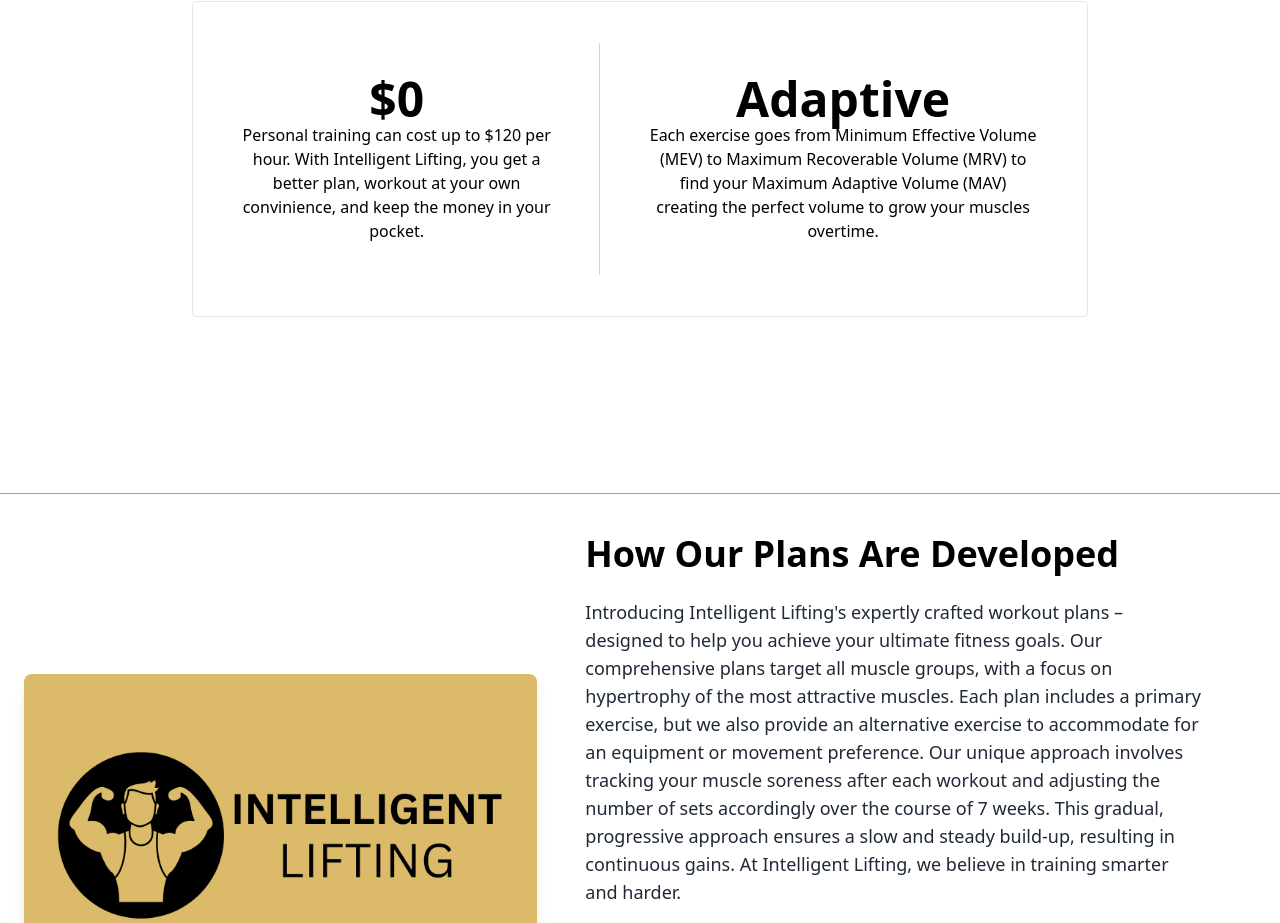
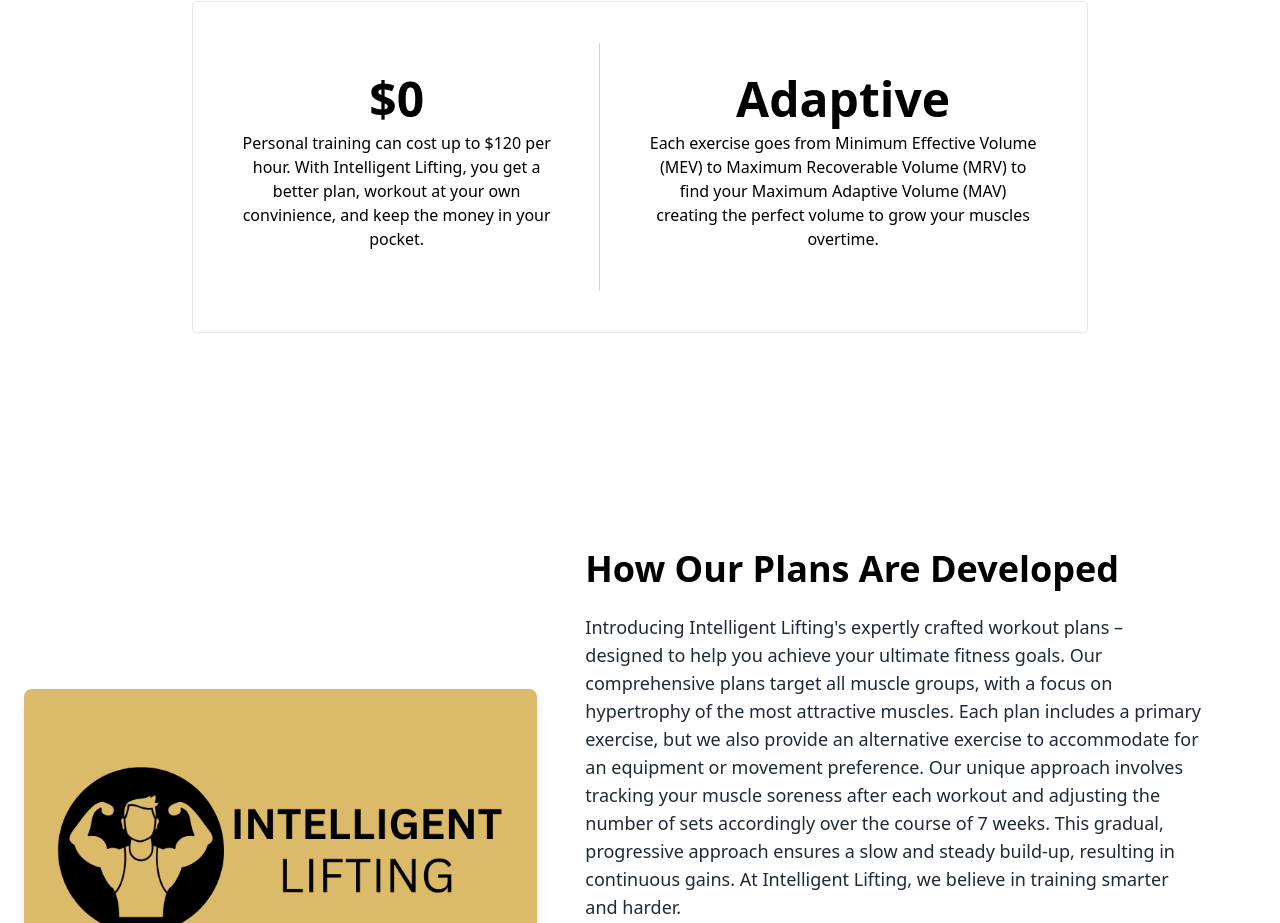
Before and after one commit to jburanpuri/IntelligentLifting, a Next.js app: page / in a window 1280 px wide. Shown: the part 1239-2162 px from the top of the page. Built offline with nearby package versions, Linux system fonts and the light colour scheme.

Commit message:
removed line

```diff
--- a/components/MarketingComponent/marketing.js
+++ b/components/MarketingComponent/marketing.js
@@ -4,7 +4,6 @@ import { BoltIcon, DevicePhoneMobileIcon, GlobeAltIcon, ScaleIcon } from '@heroi
 export default function Marketing1() {
   return (
     <div className="py-16 bg-white">
-    <hr className="border-gray-400 	stroke-width: 1" />
     <div className="container m-auto px-6 text-gray-700 md:px-12 xl:px-6 py-10">
       <div className="space-y-6 md:space-y-0 md:flex md:gap-6 lg:items-center lg:gap-12">
         <div className="md:5/12 lg:w-5/12 ">
--- a/components/MarketingComponent/marketing2.js
+++ b/components/MarketingComponent/marketing2.js
@@ -52,7 +52,7 @@ export default function Marketing2() {
             <h6 className="text-4xl font-bold text-deep-purple-accent-400 sm:text-5xl">
               $0
             </h6>
-            <p className="text-center md:text-base">
+            <p className="text-center md:text-base py-2">
             Personal training can cost up to $120 per hour. With Intelligent Lifting, you get a better plan, workout at your own convinience, and keep the money in your pocket.
             </p>
           </div>
@@ -61,7 +61,7 @@ export default function Marketing2() {
             <h6 className="text-4xl font-bold text-deep-purple-accent-400 sm:text-5xl">
               Adaptive
             </h6>
-            <p className="text-center md:text-base">
+            <p className="text-center md:text-base py-2">
              Each exercise goes from Minimum Effective Volume (MEV) to Maximum Recoverable Volume (MRV) to find your Maximum Adaptive Volume (MAV) creating the perfect volume to grow your muscles overtime.
             </p>
           </div>
```
